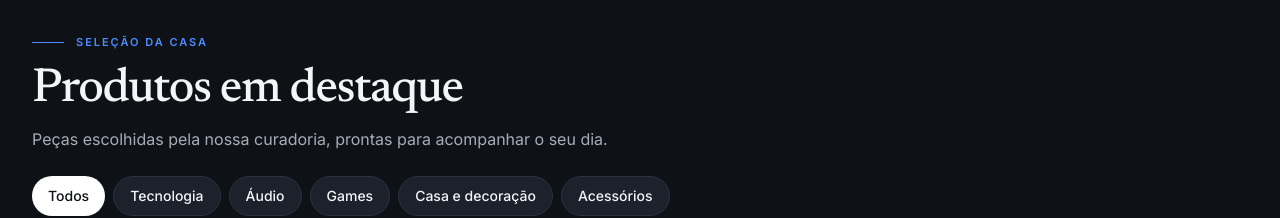
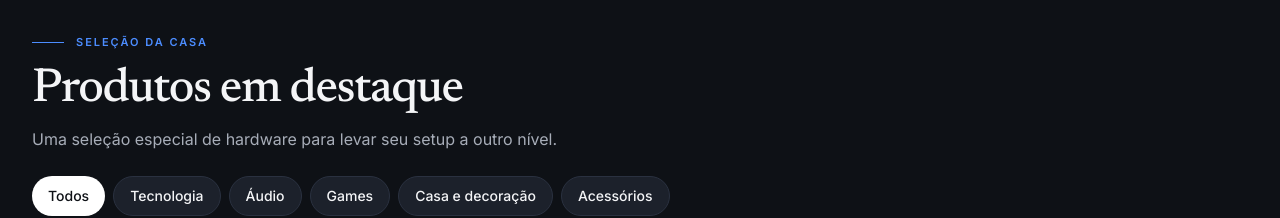
Before and after one commit to gulinagai/gulix-web, a React (Vite) app: page / in a window 1280 px wide. Shown: the part 2180-2398 px from the top of the page. Built offline with nearby package versions, Linux system fonts and the light colour scheme.

Commit message:
refact(home): ajusta texto de apresentacao da seção Seleção da Casas

```diff
--- a/src/components/home/FeaturedProducts.tsx
+++ b/src/components/home/FeaturedProducts.tsx
@@ -26,7 +26,7 @@ export function FeaturedProducts() {
           Produtos em destaque
         </h2>
         <p className="mt-3 max-w-xl text-sm leading-relaxed text-muted sm:text-base">
-          Peças escolhidas pela nossa curadoria, prontas para acompanhar o seu dia.
+          Uma seleção especial de hardware para levar seu setup a outro nível.
         </p>
         <div className="mt-6 flex flex-wrap gap-2" role="group" aria-label="Filtrar produtos">
           {filters.map((item) => {
```
